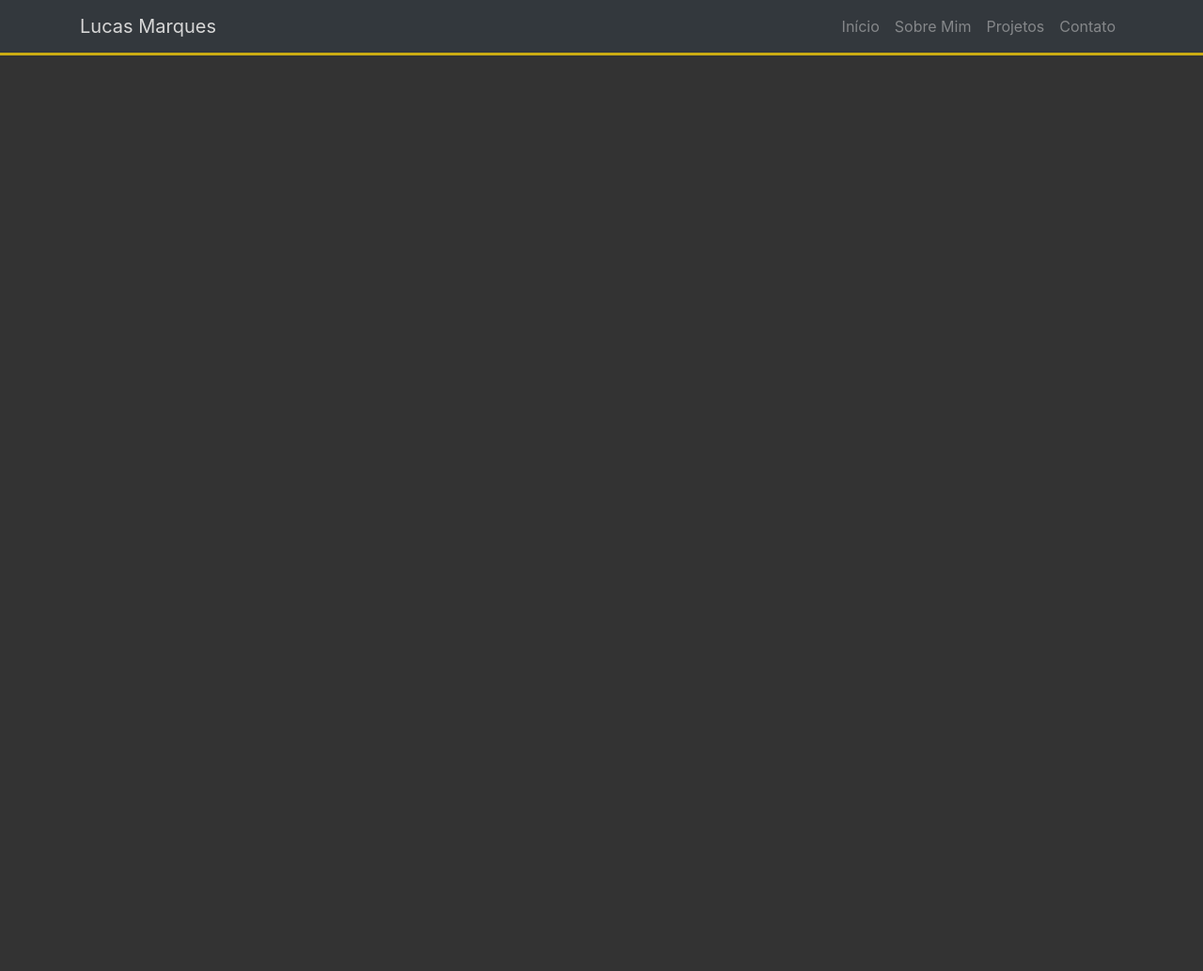
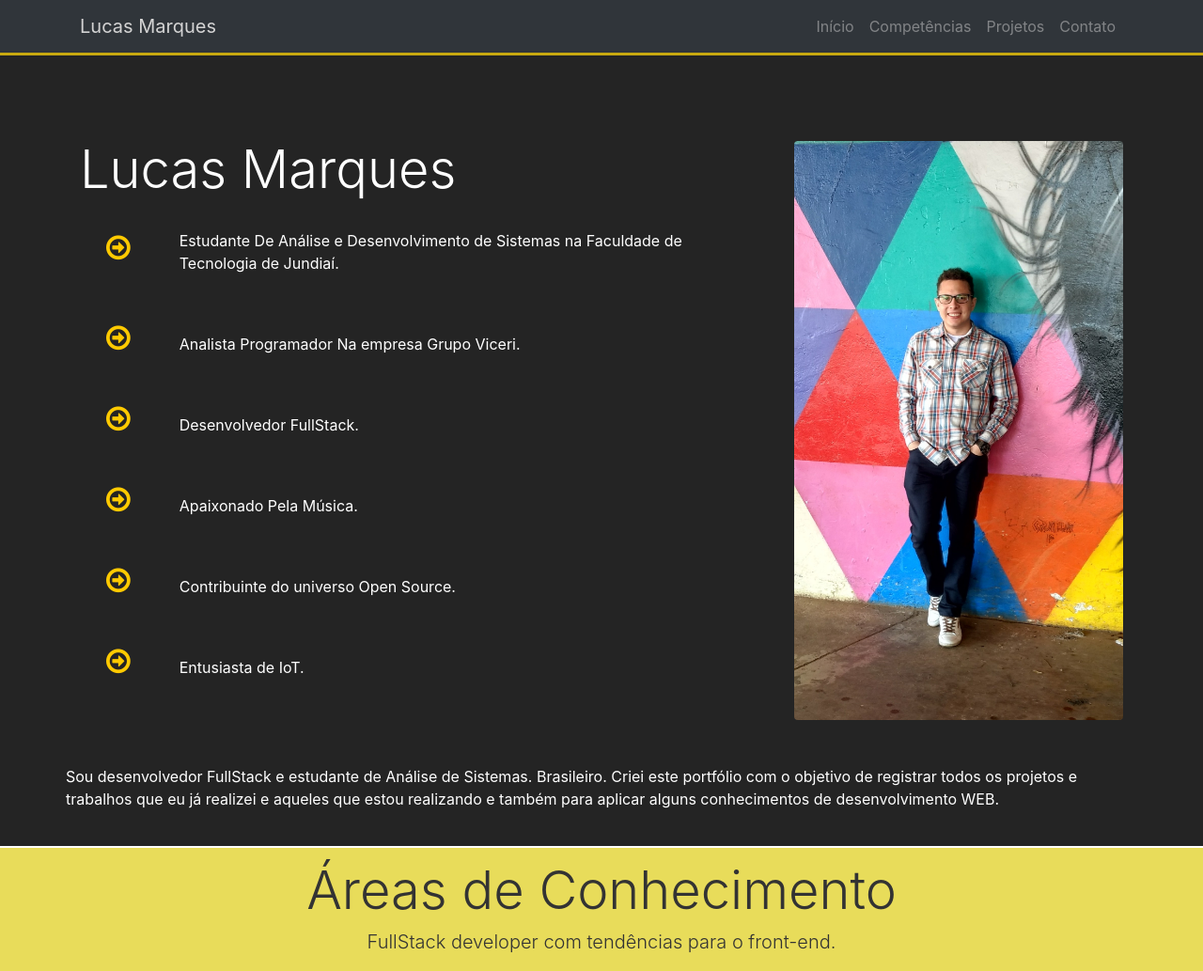
Before and after one commit to marqueslu/marqueslu.github.io, a plain HTML site: page index.html in a window 1280 px wide. Shown: the whole page at 94% size. Before the commit the page ends 800 px from the top, so only its background shows below. Drawn offline with Linux system fonts and the light colour scheme.

Commit message:
Definindo o conteúdo da section home

```diff
--- a/index.html
+++ b/index.html
@@ -9,27 +9,110 @@
         <title>Lucas Marques</title>
     </head>
     <body id="home">
-        <div class="header">
         <nav class="navbar navbar-expand-lg navbar-dark bg-dark fixed-top">
                 <div class="container">
-					<a class="navbar-brand" href="#">Lucas Marques</a>
+                <a class="navbar-brand" href="index.html">Lucas Marques</a>
                 <button class="navbar-toggler" type="button" data-toggle="collapse" data-target="#navbarNavAltMarkup" aria-controls="navbarNavAltMarkup" aria-expanded="false" aria-label="Toggle navigation">
                     <span class="navbar-toggler-icon"></span>
                 </button>
                 <div class="collapse navbar-collapse" id="navbarNavAltMarkup">
                     <ul class="navbar-nav ml-auto">
-                            <a class="nav-item nav-link" href="#">Início</a>
-                            <a class="nav-item nav-link" href="#">Sobre Mim</a>
-                            <a class="nav-item nav-link" href="#">Projetos</a>
-                            <a class="nav-item nav-link" href="#">Contato</a>
+                        <a class="nav-item nav-link" href="#home">Início</a>
+                        <a class="nav-item nav-link" href="#about">Competências</a>
+                        <a class="nav-item nav-link" href="#projects">Projetos</a>
+                        <a class="nav-item nav-link" href="#contact">Contato</a>
                     </ul>
                 </div>
             </div>
         </nav>
+
+        <!-- HOME SECTION -->
+         <header id="home-section">
+            <div class="dark-overlay">
+                <div class="home-inner">
+                    <div class="container">
+                        <div class="row">
+                            <div class="col-lg-8 d-none d-lg-block">
+                                <h1 class="display-4">Lucas Marques</h1>
+                                <div class="d-flex flex-row">
+                                    <div class="p-4 align-self-start">
+                                        <i class="fa fa-arrow-circle-o-right"></i>
                                     </div>
+                                    <div class="p-4 align-self-end">
+                                        Estudante De Análise e Desenvolvimento de Sistemas na Faculdade de Tecnologia de Jundiaí.
+                                    </div>
+                                </div>
+                                <div class="d-flex flex-row">
+                                    <div class="p-4 align-self-start">
+                                        <i class="fa fa-arrow-circle-o-right"></i>
+                                    </div>
+                                    <div class="p-4 align-self-end">
+                                        Analista Programador Na empresa Grupo Viceri.
+                                    </div>
+                                </div>
+                                <div class="d-flex flex-row">
+                                    <div class="p-4 align-self-start">
+                                        <i class="fa fa-arrow-circle-o-right"></i>
+                                    </div>
+                                    <div class="p-4 align-self-end">
+                                        Desenvolvedor FullStack.
+                                    </div>
+                                </div>
+                                <div class="d-flex flex-row">
+                                    <div class="p-4 align-self-start">
+                                        <i class="fa fa-arrow-circle-o-right"></i>
+                                    </div>
+                                    <div class="p-4 align-self-end">
+                                        Apaixonado Pela Música.
+                                    </div>
+                                </div>
+                                 <div class="d-flex flex-row">
+                                    <div class="p-4 align-self-start">
+                                        <i class="fa fa-arrow-circle-o-right"></i>
+                                    </div>
+                                    <div class="p-4 align-self-end">
+                                        Contribuinte do universo Open Source.
+                                    </div>
+                                </div>
+                                <div class="d-flex flex-row">
+                                    <div class="p-4 align-self-start">
+                                        <i class="fa fa-arrow-circle-o-right"></i>
+                                    </div>
+                                    <div class="p-4 align-self-end">
+                                        Entusiasta de IoT.
+                                    </div>
+                                </div>
+                            </div>
+                            <div class="col-lg-4">
+                                <img src="src/img/home-img-profile.jpg" alt="" class="img-fluid mb-5 rounded">
+                            </div>
+                        </div>
+                        <div class="row">
+                            <p>Sou desenvolvedor FullStack e estudante de Análise de Sistemas. Brasileiro. Criei este portfólio com o
+                                objetivo de registrar todos os projetos e trabalhos que eu já realizei e aqueles que estou realizando
+                                e também para aplicar alguns conhecimentos de desenvolvimento WEB.
+                            </p>
+                        </div>
+                    </div>
+                </div>
+            </div>
+        </header>
+        <!-- competências -->
+        <section id="create-head-section" class="title-section-competencias">
+            <div class="container">
+                <div class="row">
+                    <div class="col text-center">
+                        <div class="p-6">
+                            <h1 class="display-4">Áreas de Conhecimento</h1>
+                            <p class="lead">FullStack developer com tendências para o front-end.</p>
 
-		<script src="js/jquery.min.js"></script>
-        <script src="js/popper.min.js"></script>
-        <script src="js/bootstrap.min.js"></script>
+                        </div>
+                    </div>
+                </div>
+            </div>
+        </section>
+		<script src="src/js/jquery.min.js"></script>
+        <script src="src/js/popper.min.js"></script>
+        <script src="src/js/bootstrap.min.js"></script>
     </body>
 </html>
--- a/src/css/style.css
+++ b/src/css/style.css
@@ -8,23 +8,22 @@ body {
 
 #home-section {
   background: url("../img/home.jpg") no-repeat;
-  min-height: 700px;
+  min-height: 900px;
   background-size: cover;
   background-attachment: fixed; }
   #home-section .dark-overlay {
-    background-color: rgba(0, 0, 0, 0.7);
+    background-color: rgba(0, 0, 0, 0.3);
     position: absolute;
     top: 0;
     left: 0;
     width: 100%;
-    min-height: 700px; }
+    min-height: 900px; }
   #home-section .home-inner {
     padding-top: 150px; }
   #home-section .card-form {
     opacity: 0.8; }
   #home-section .fa {
-    color: #f2cb0c;
-    background: #fff;
+    color: #FFCA00;
     padding: 4px;
     border-radius: 5px;
     font-size: 30px; }
@@ -32,6 +31,7 @@ body {
 #explore-section .fa, #share-section .fa {
   color: #fff;
   background: #333;
+  margin-top: 100px;
   padding: 4px;
   border-radius: 5px;
   font-size: 30px; }
@@ -42,3 +42,11 @@ body {
   padding: 4px;
   border-radius: 5px;
   font-size: 30px; }
+
+
+.title-section-competencias{
+  background-color: #e8dc5a;
+  border-top: 2px white solid;
+  padding-top: 15px;
+  color: #333;
+}
```
Also changed, not shown: src/img/home-img-profile.jpg (added). Lines whose indentation alone changed are shown as unchanged.
